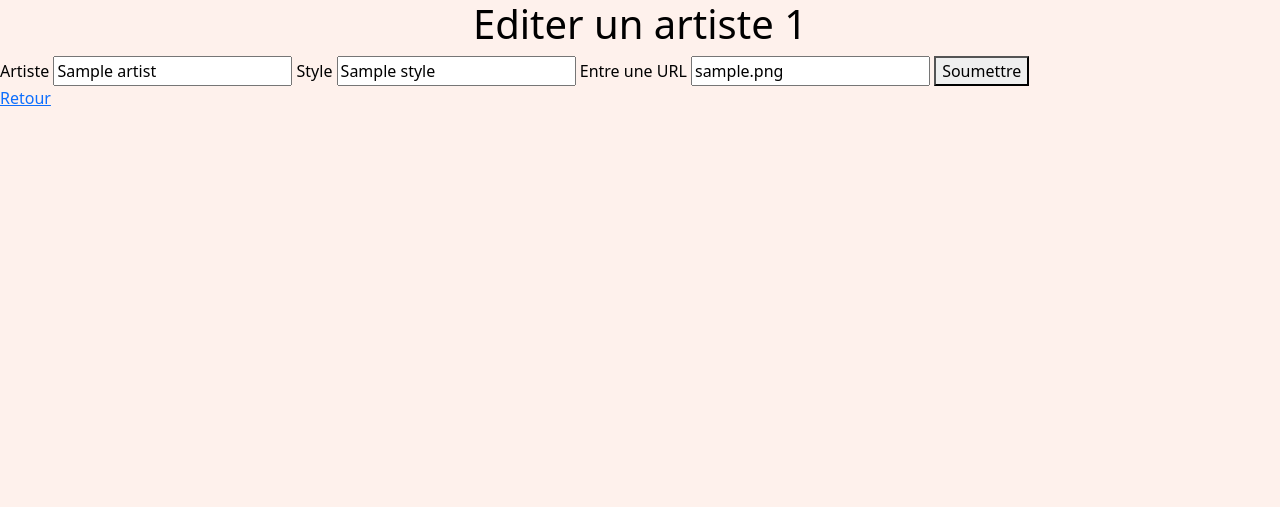
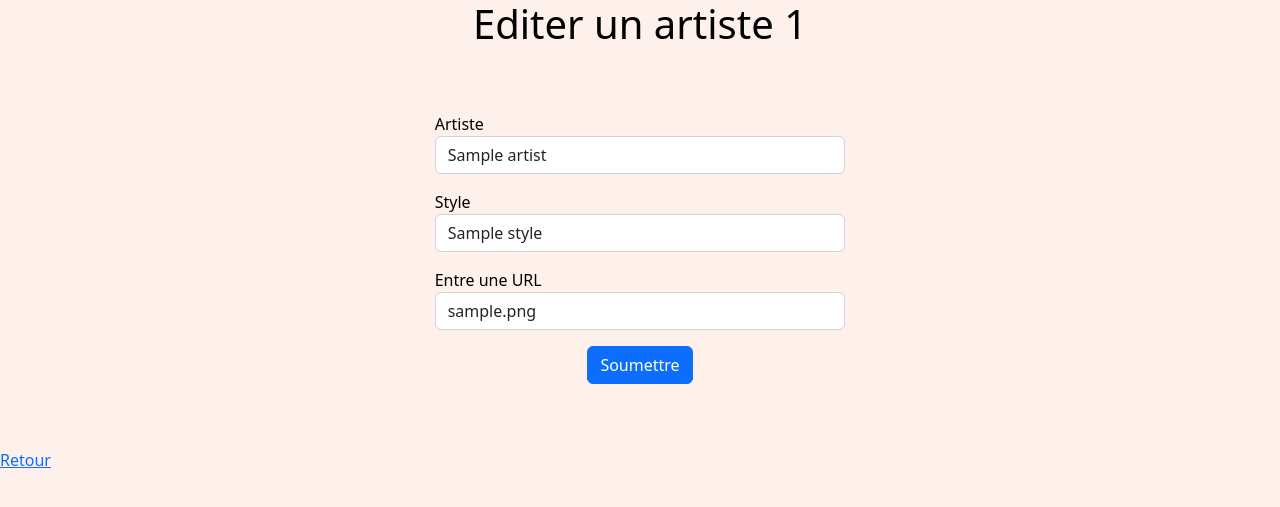
Before and after one commit to WildCodeSchool/2022_09_PHP_Lyon_Goldfish, a PHP site: template src/View/Artist/edit.html.twig in a window 1280 px wide. Shown: the top 507 px of the page. Run offline with PHP 8.4, Linux system fonts and the light colour scheme; the template is opened without the code that fills it: most values are stand-ins (such as "Sample title", 1, 10 or a date in 2020); some libraries are stand-ins or nearby versions.

Commit message:
style artist_form.html.twig add layout of the form add artist

```diff
--- a/src/View/Artist/_form.html.twig
+++ b/src/View/Artist/_form.html.twig
@@ -1,17 +1,28 @@
 {# TODO : manage errors display #}
 
-<form method="post">
+<form class="method=post" aria-describedby="formulaire ajout d'artistes">
 	<input type="hidden" value="{{ artist.id }}" name="id">
 
-	<label for="name">Artiste</label>
-	<input type="text" value="{{ artist.name }}" name="name" id="name" required>
+	<div class="addartists row justify-content-center form-floating my-5">
+		<div class="col-sm-4">
+			<div class="mb-3 mt-3 form-label">
+				<label for="name">Artiste</label>
+				<input class="form-control" type="text" value="{{ artist.name }}" name="name" id="name" aria-describedby="champ nom de l'artiste" placeholder="Rentrez un nom d'artiste" required>
+			</div>
 
-	<label for="style">Style</label>
-	<input type="text" value="{{ artist.style }}" name="style" id="style" required>
+			<div class="mb-3 form-label">
+				<label for="style">Style</label>
+				<input class="form-control" type="text" value="{{ artist.style }}" name="style" id="style" aria-describedby="champ type de style" placeholder="Rentrez style" required>
+			</div>
 
-	<label for="style">Entre une URL</label>
+			<div class="mb-3 form-label">
+				<label for="style">Entre une URL</label>
+				<input class="form-control" type="text" value="{{ artist.image }}" name="image" id="image" placeholder="url" aria-describedby="ajout d'une photo via une url" required>
+			</div>
 
-	<input type="url" value="{{ artist.image }}" name="image" id="image" placeholder="url" required>
-
-	<button>Soumettre</button>
+			<div class="mb-3 text-center">
+				<button type="button" class="btn btn-primary" aria-describedby="boutton soumettre">Soumettre</button>
+			</div>
+		</div>
+	</div>
 </form>
```
